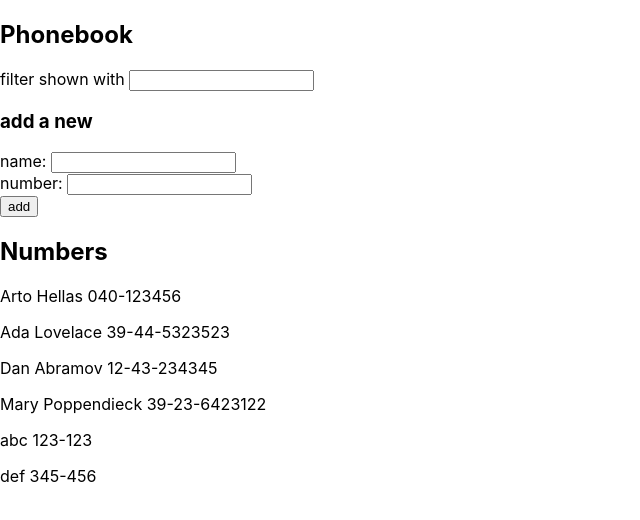
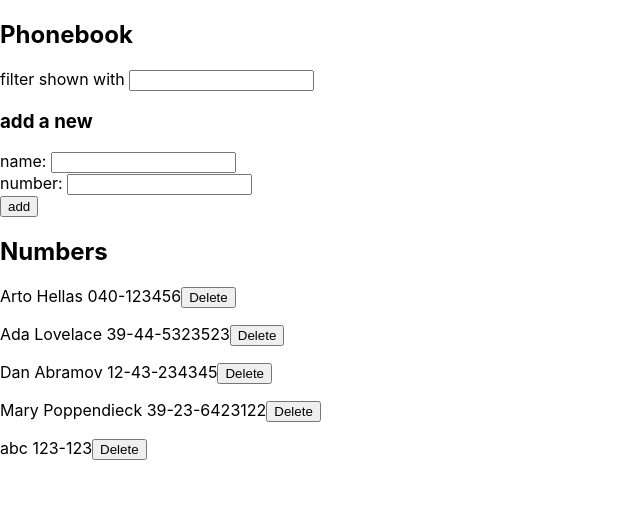
Before and after one commit to heriyantoliu/fullStackOpen, a React (Create React App) app in the folder part2/phonebook/: page / in a window 1280 px wide. Shown: the top 520 px of the page, without its empty margins (0-640 px from the left). Built offline with nearby package versions, Linux system fonts and the light colour scheme; data requests are answered from the project's data file; the HTML template or start-up script is replaced by a standard one.

Commit message:
exercise  2.17

```diff
--- a/part2/phonebook/db.json
+++ b/part2/phonebook/db.json
@@ -24,11 +24,6 @@
       "name": "abc",
       "number": "123-123",
       "id": 5
-    },
-    {
-      "name": "def",
-      "number": "345-456",
-      "id": 6
     }
   ]
 }
--- a/part2/phonebook/src/App.js
+++ b/part2/phonebook/src/App.js
@@ -50,6 +50,16 @@
 			setNewNumber('');
 		});
 	};
+
+	const handleDelete = id => {
+		const person = persons.find(person => person.id === id);
+		var delConfirm = window.confirm(`Delete ${person.name} ?`);
+		if (delConfirm) {
+			personService.delObject(id).then(returnedPerson => {
+				setPersons(persons.filter(person => person.id !== id));
+			});
+		}
+	};
 	return (
 		<div>
 			<h2>Phonebook</h2>
@@ -63,7 +73,7 @@
 				handleNewNumber={handleNewNumber}
 			/>
 			<h2>Numbers</h2>
-			<Person persons={personToShow} />
+			<Person persons={personToShow} handleDelete={handleDelete} />
 		</div>
 	);
 };
--- a/part2/phonebook/src/components/Person.js
+++ b/part2/phonebook/src/components/Person.js
@@ -1,11 +1,12 @@
 import React from 'react';
 
-const Person = ({ persons }) => {
+const Person = ({ persons, handleDelete }) => {
 	return (
 		<div>
 			{persons.map(person => (
-				<p key={person.name}>
+				<p key={person.id}>
 					{person.name} {person.number}
+					<button onClick={() => handleDelete(person.id)}>Delete</button>
 				</p>
 			))}
 		</div>
```
